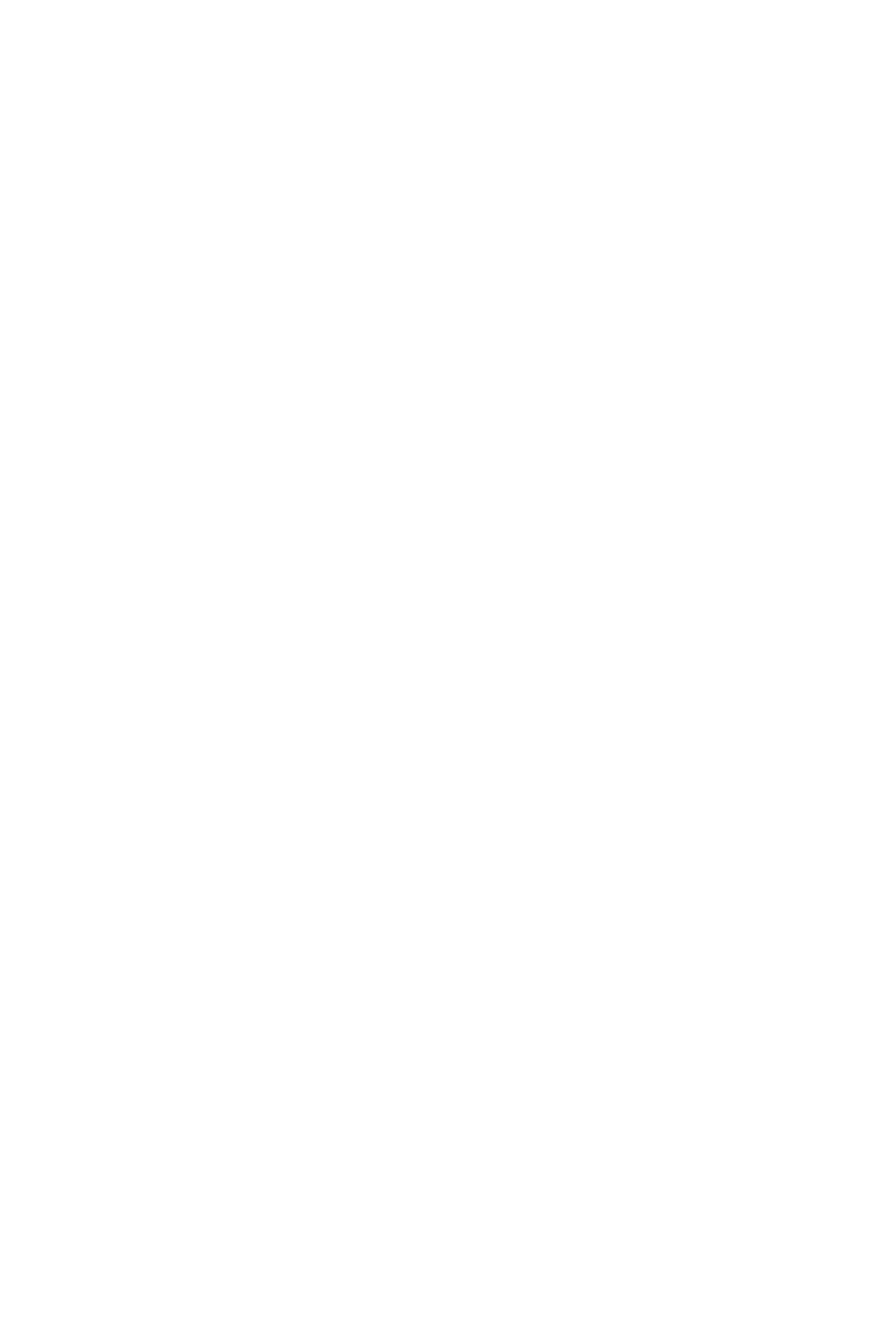
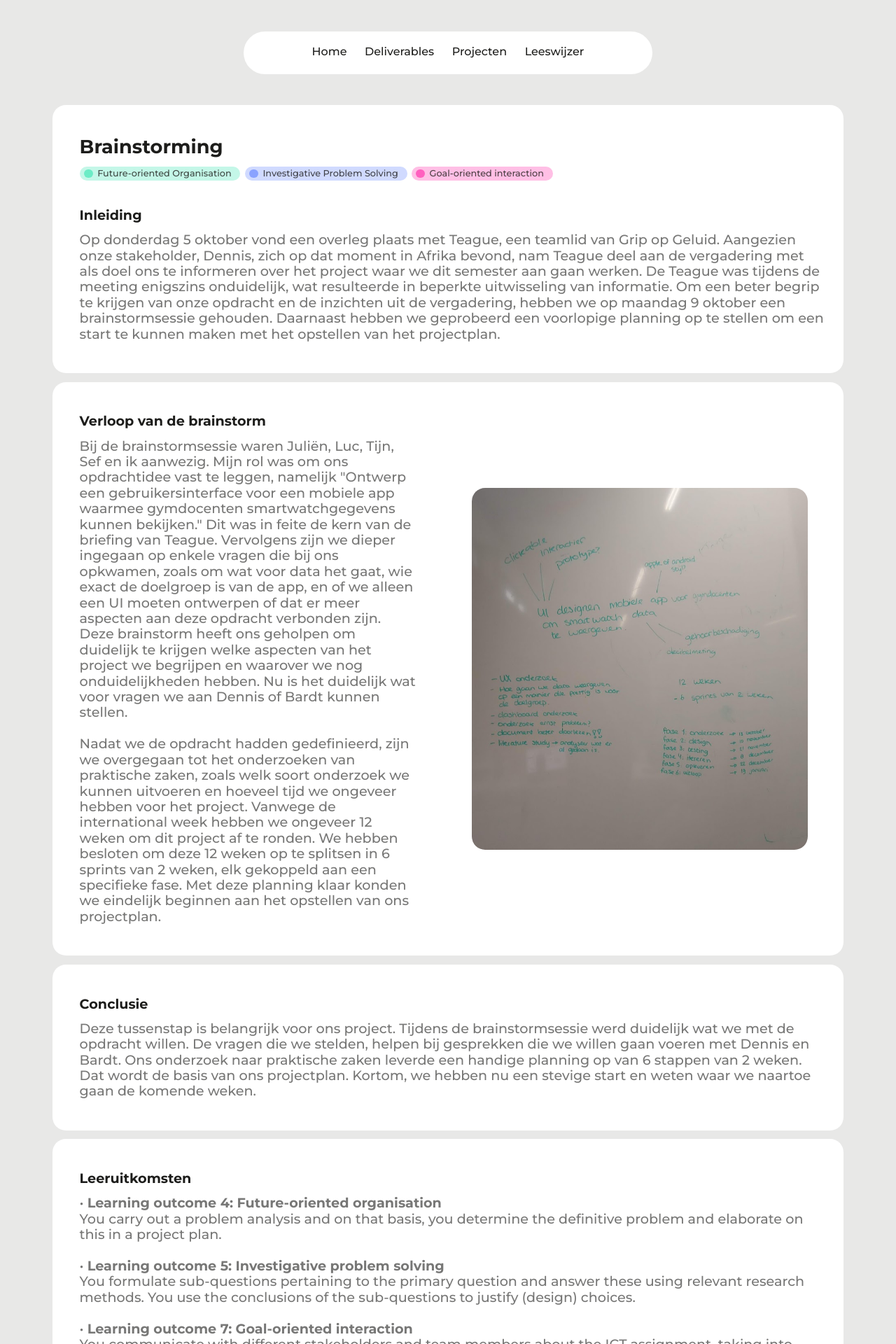
Before and after one commit to metteghijsen/semester6-website, a Nuxt app in the folder frontend/: page /deliverable/brainstorming in a window 1280 px wide. Before the commit this address had no page. Shown: the top 1920 px of the page at 70% size. Before the commit the page ends 800 px from the top, so only its background shows below. Built offline with nearby package versions, Linux system fonts and the light colour scheme.

Commit message:
Feature: Added brainstorming deliverable

```diff
--- /dev/null
+++ b/frontend/pages/deliverable/brainstorming.vue
@@ -0,0 +1,41 @@
+<template>
+  <div>
+    <UiContainer>
+      <div class="h-full overflow-x-hidden">
+        <LayoutTaskbar />
+        <UiTextbox
+          add-header
+          header="Brainstorming"
+          title="Inleiding"
+          lo4
+          lo5
+          lo7
+        >
+          Op donderdag 5 oktober vond een overleg plaats met Teague, een teamlid van Grip op Geluid. Aangezien onze stakeholder, Dennis, zich op dat moment in Afrika bevond, nam Teague deel aan de vergadering met als doel ons te informeren over het project waar we dit semester aan gaan werken. De Teague was tijdens de meeting enigszins onduidelijk, wat resulteerde in beperkte uitwisseling van informatie. Om een beter begrip te krijgen van onze opdracht en de inzichten uit de vergadering, hebben we op maandag 9 oktober een brainstormsessie gehouden. Daarnaast hebben we geprobeerd een voorlopige planning op te stellen om een start te kunnen maken met het opstellen van het projectplan.
+        </UiTextbox>
+        <UiTextbox
+          title="Verloop van de brainstorm"
+          image-name="whiteboardscramble"
+          add-image
+        >
+          Bij de brainstormsessie waren Juliën, Luc, Tijn, Sef en ik aanwezig. Mijn rol was om ons opdrachtidee vast te leggen, namelijk "Ontwerp een gebruikersinterface voor een mobiele app waarmee gymdocenten smartwatchgegevens kunnen bekijken." Dit was in feite de kern van de briefing van Teague. Vervolgens zijn we dieper ingegaan op enkele vragen die bij ons opkwamen, zoals om wat voor data het gaat, wie exact de doelgroep is van de app, en of we alleen een UI moeten ontwerpen of dat er meer aspecten aan deze opdracht verbonden zijn. Deze brainstorm heeft ons geholpen om duidelijk te krijgen welke aspecten van het project we begrijpen en waarover we nog onduidelijkheden hebben. Nu is het duidelijk wat voor vragen we aan Dennis of Bardt kunnen stellen.
+
+          <br><br>
+          Nadat we de opdracht hadden gedefinieerd, zijn we overgegaan tot het onderzoeken van praktische zaken, zoals welk soort onderzoek we kunnen uitvoeren en hoeveel tijd we ongeveer hebben voor het project. Vanwege de international week hebben we ongeveer 12 weken om dit project af te ronden. We hebben besloten om deze 12 weken op te splitsen in 6 sprints van 2 weken, elk gekoppeld aan een specifieke fase. Met deze planning klaar konden we eindelijk beginnen aan het opstellen van ons projectplan.
+        </UiTextbox>
+        <UiTextbox title="Conclusie">
+          Deze tussenstap is belangrijk voor ons project. Tijdens de brainstormsessie werd duidelijk wat we met de opdracht willen. De vragen die we stelden, helpen bij gesprekken die we willen gaan voeren met Dennis en Bardt. Ons onderzoek naar praktische zaken leverde een handige planning op van 6 stappen van 2 weken. Dat wordt de basis van ons projectplan. Kortom, we hebben nu een stevige start en weten waar we naartoe gaan de komende weken.
+        </UiTextbox>
+        <UiTextbox title="Leeruitkomsten">
+          •	<b> Learning outcome 4: Future-oriented organisation </b> <br>
+          You carry out a problem analysis and on that basis, you determine the definitive problem and elaborate on this in a project plan. <br><br>
+          •	<b> Learning outcome 5: Investigative problem solving </b> <br>
+          You formulate sub-questions pertaining to the primary question and answer these using relevant research methods. You use the conclusions of the sub-questions to justify (design) choices. <br><br>
+          •	<b> Learning outcome 7: Goal-oriented interaction </b> <br>
+          You communicate with different stakeholders and team members about the ICT assignment, taking into account an international context.
+        </UiTextbox>
+      </div>
+    </UiContainer>
+    <SectionsFooter />
+  </div>
+</template>
--- a/frontend/pages/deliverables.vue
+++ b/frontend/pages/deliverables.vue
@@ -174,6 +174,18 @@
             deliverable-description="Bij de start van ons groepsproject stond het maken van een poster over ons project op de agenda. In dit verslag leg ik uit hoe ik dit heb aangepakt."
             project-type="Group Project (Grip on Sound)"
           />
+
+          <UiDeliverable
+            v-if="selectedLo.includes('lo4') || selectedLo.includes('lo5') || selectedLo.includes('lo7') || selectedLo.length === 0"
+            to="brainstorming"
+            lo4
+            lo5
+            lo7
+            deliverable-name="Brainstorming"
+            image-name="brainstorming"
+            deliverable-description="Na de briefing van Teague, hebben we met de groep een brainstorm gedaan om ervoor te zorgen dat we allemaal de opdracht goed begrijpen."
+            project-type="Group Project (Grip on Sound)"
+          />
         </div>
 
         <div class="flex flex-col">
```
Also changed, not shown: frontend/public/img/deliverables/brainstorming.png (added), frontend/public/img/documentation/whiteboardscramble.png (added).
